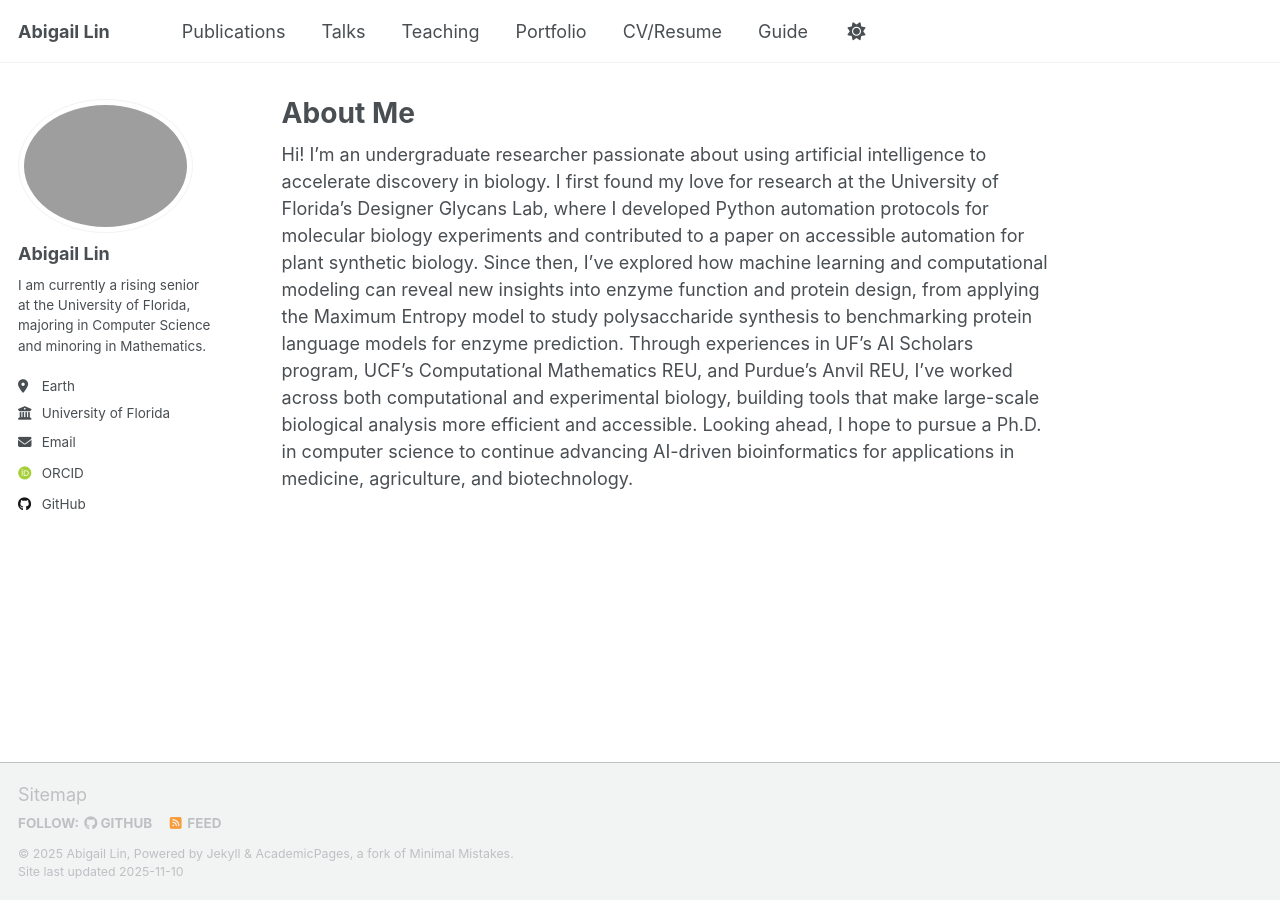
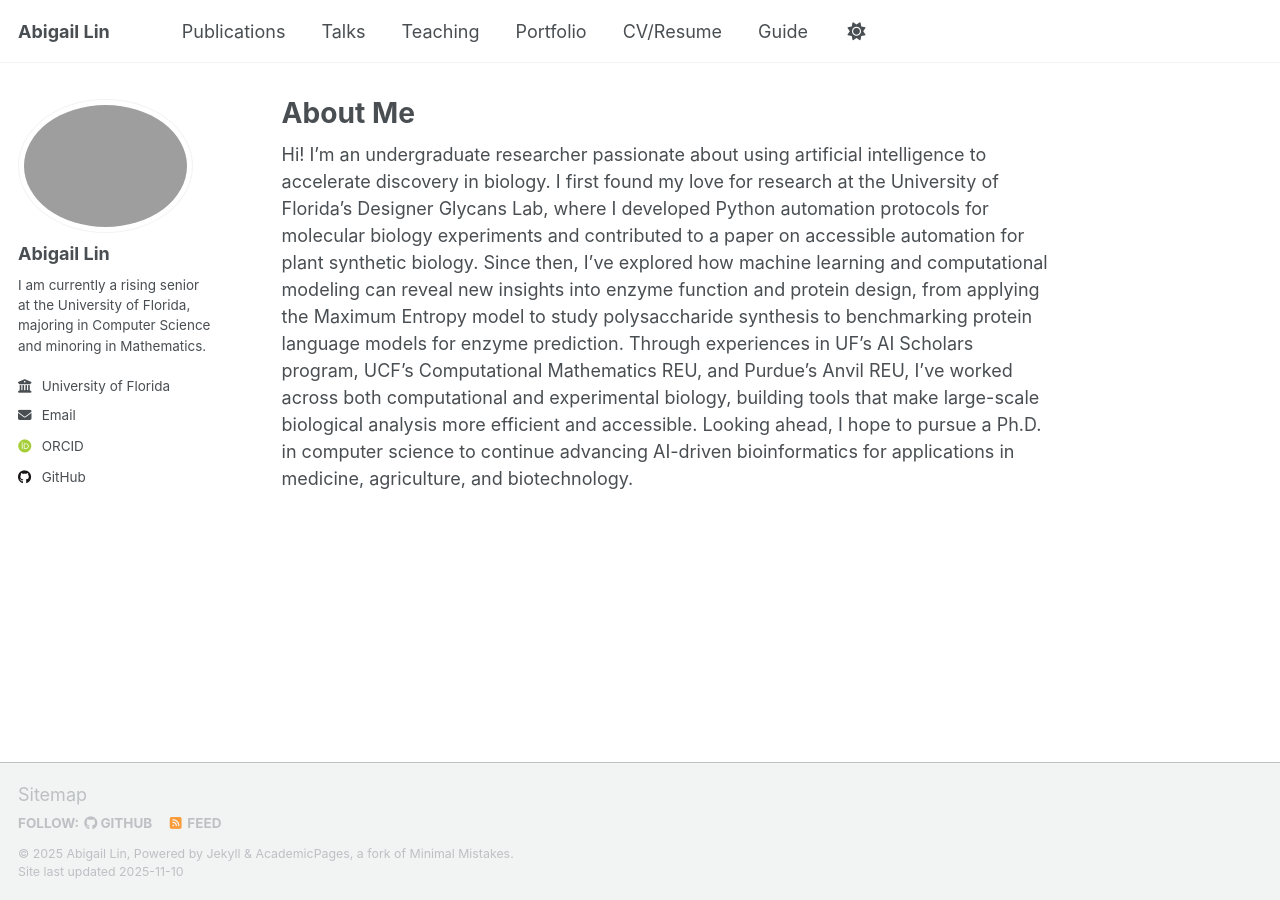
Before and after one commit to HelloWorld7-beep/HelloWorld7-beep.github.io, a Jekyll site: the page built from _pages/about.md, in a window 1280 px wide. Built offline with Jekyll 4.4.1, drawn with Linux system fonts in a browser that asks for light colours; some web fonts are replaced; a script that is not in the unit is left out.

Commit message:
Comment out location in _config.yml
Comment out the location field in the config file.

```diff
--- a/_config.yml
+++ b/_config.yml
@@ -27,7 +27,7 @@ author:
   name             : "Abigail Lin"
   pronouns         : # example: "she/her"
   bio              : "I am currently a rising senior at the University of Florida, majoring in Computer Science and minoring in Mathematics."
-  location         : "Earth"
+  location         : #"Earth"
   employer         : "University of Florida"
   uri              : # URL
   email            : "abigaillin35@gmail.com, abigail.lin@ufl.edu"
```
